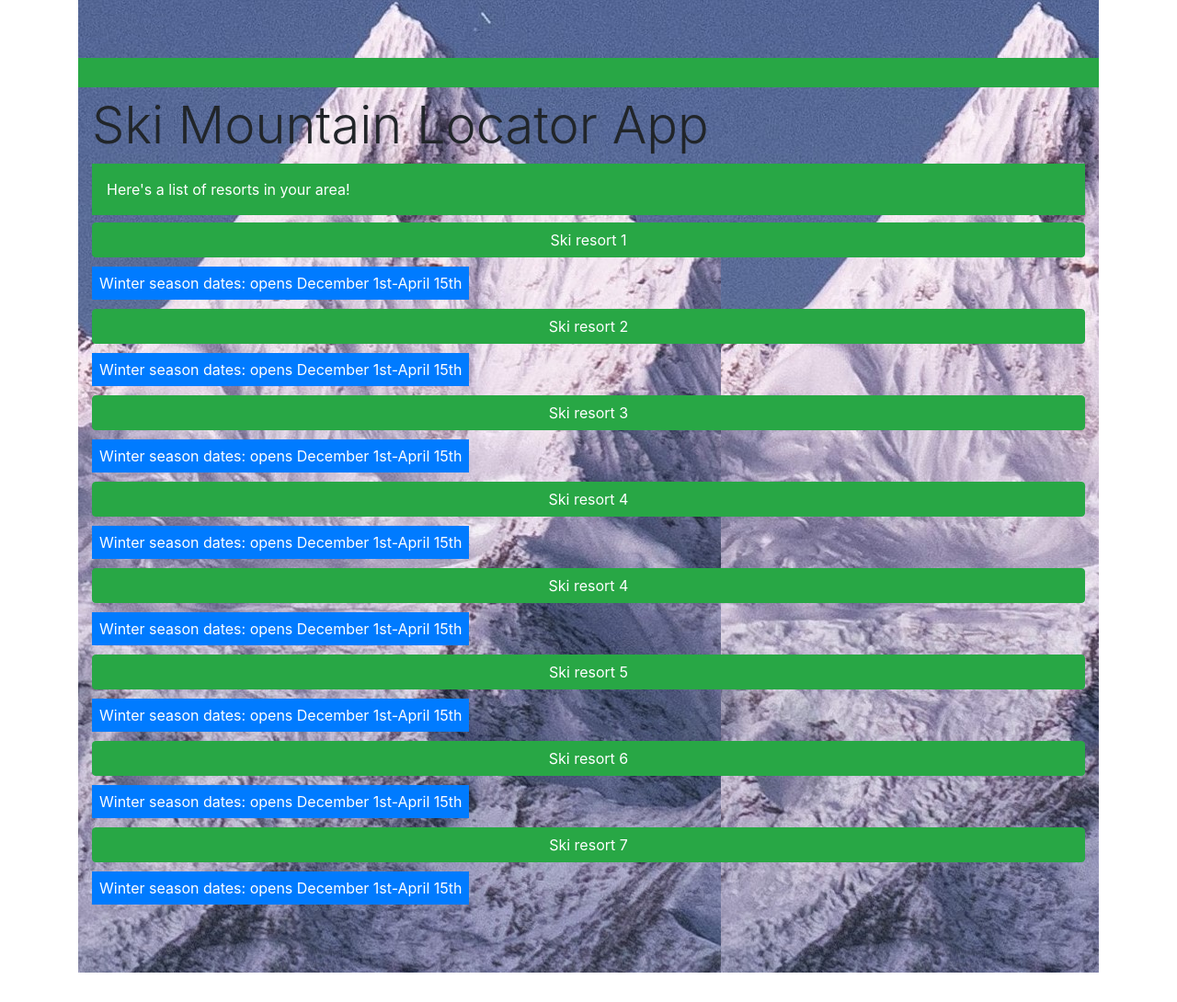
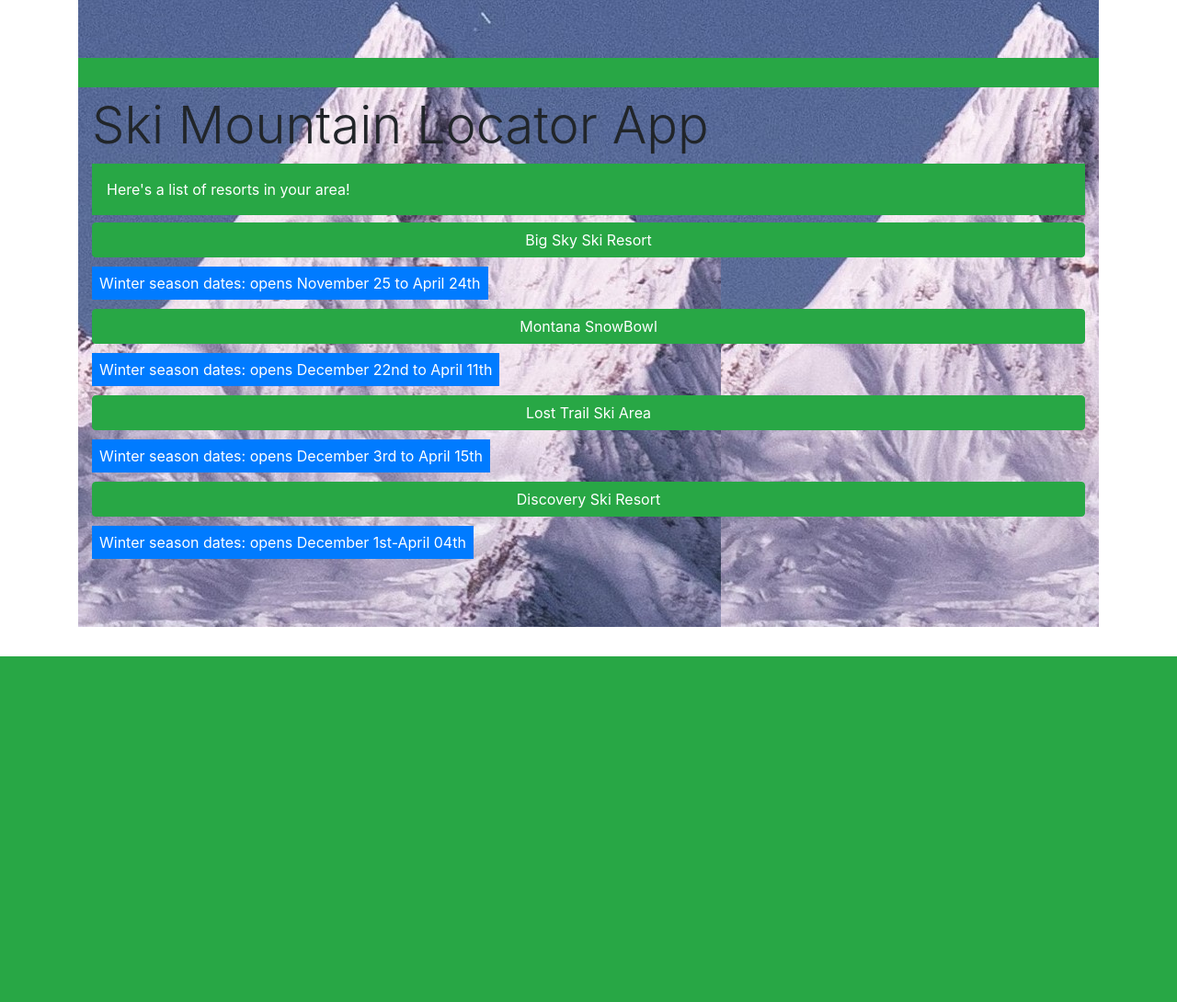
Before and after one commit to rkemp12/SkiMoLoCo, a Django app: page /resorts/ in a window 1280 px wide. Shown: the part 116-1206 px from the top of the page at 92% size. After the commit the page ends 830 px from the top, so only its background shows below. Run offline with Django 3.2, Linux system fonts and the light colour scheme.

Commit message:
Static directions

```diff
--- a/pages/urls.py
+++ b/pages/urls.py
@@ -1,8 +1,11 @@
 from django.urls import path
-from .views import (HomePageView, ResortsPageView, LocationPageView)
+from .views import (HomePageView, ResortsPageView, LocationPageView, LocationPageView2, LocationPageView3, LocationPageView4)
 
 
 urlpatterns = [
+path('location4/', LocationPageView4.as_view(), name='location_directions_4'),
+path('location3/', LocationPageView3.as_view(), name='location_directions_3'),
+path('location2/', LocationPageView2.as_view(), name='location_directions_2'),
 path('location/', LocationPageView.as_view(), name='location_directions'),
 path('resorts/', ResortsPageView.as_view(), name='resorts_view'),
 path('', HomePageView.as_view(), name='home'),
--- a/pages/views.py
+++ b/pages/views.py
@@ -9,3 +9,12 @@
 
 class LocationPageView(TemplateView):
 	template_name = 'location_directions.html'
+
+class LocationPageView2(TemplateView):
+	template_name = 'location_directions_2.html'
+
+class LocationPageView3(TemplateView):
+	template_name = 'location_directions_3.html'
+
+class LocationPageView4(TemplateView):
+	template_name = 'location_directions_4.html'
--- a/templates/resorts_view.html
+++ b/templates/resorts_view.html
@@ -9,14 +9,9 @@
 	<div class="container-fluid">
 	<h1 class="display-4">Ski Mountain Locator App </h1>
 	<div class="p-3 mb-2 bg-success text-white">Here's a list of resorts in your area!</div>
-	<p><a class="btn btn-success btn-block"  href="{% url 'location_directions' %}">Ski resort 1</a><div class="d-inline p-2 bg-primary text-white">Winter season dates: opens December 1st-April 15th</div></p>
-	<p><a class="btn btn-success btn-block"  href="{% url 'location_directions' %}">Ski resort 2</a><div class="d-inline p-2 bg-primary text-white">Winter season dates: opens December 1st-April 15th</div></p>
-	<p><a class="btn btn-success btn-block"  href="{% url 'location_directions' %}">Ski resort 3</a><div class="d-inline p-2 bg-primary text-white">Winter season dates: opens December 1st-April 15th</div></p>
-	<p><a class="btn btn-success btn-block" href="{% url 'location_directions' %}">Ski resort 4</a><div class="d-inline p-2 bg-primary text-white">Winter season dates: opens December 1st-April 15th</div></p>
-	<p><a class="btn btn-success btn-block"  href="{% url 'location_directions' %}">Ski resort 4</a><div class="d-inline p-2 bg-primary text-white">Winter season dates: opens December 1st-April 15th</div></p>
-	<p><a class="btn btn-success btn-block" href="{% url 'location_directions' %}">Ski resort 5</a><div class="d-inline p-2 bg-primary text-white">Winter season dates: opens December 1st-April 15th</div></p>
-	<p><a class="btn btn-success btn-block" href="{% url 'location_directions' %}">Ski resort 6</a><div class="d-inline p-2 bg-primary text-white">Winter season dates: opens December 1st-April 15th</div></p>
+	<p><a class="btn btn-success btn-block"  href="{% url 'location_directions' %}">Big Sky Ski Resort</a><div class="d-inline p-2 bg-primary text-white">Winter season dates: opens November 25 to April 24th</div></p>
+	<p><a class="btn btn-success btn-block"  href="{% url 'location_directions_2' %}">Montana SnowBowl</a><div class="d-inline p-2 bg-primary text-white">Winter season dates: opens December 22nd to April 11th</div></p>
+	<p><a class="btn btn-success btn-block"  href="{% url 'location_directions_3' %}">Lost Trail Ski Area</a><div class="d-inline p-2 bg-primary text-white">Winter season dates: opens December 3rd to April 15th</div></p>
+	<p><a class="btn btn-success btn-block" href="{% url 'location_directions_4' %}">Discovery Ski Resort</a><div class="d-inline p-2 bg-primary text-white">Winter season dates: opens December 1st-April 04th</div></p>
 
-	<p><a class="btn btn-success btn-block" href="{% url 'location_directions' %}" role="button">Ski resort 7</a>
-	<div class="d-inline p-2 bg-primary text-white">Winter season dates: opens December 1st-April 15th</div></p>
 {% endblock content %}
```
Also changed, not shown: templates/location_directions_2.html (added, +13 -0 lines), templates/location_directions_3.html (added, +13 -0 lines), templates/location_directions_4.html (added, +13 -0 lines), static/images/discovery_directions.jpg (added), static/images/lost_trail_directions.jpg (added), static/images/snowbowl_directions.jpg (added).
